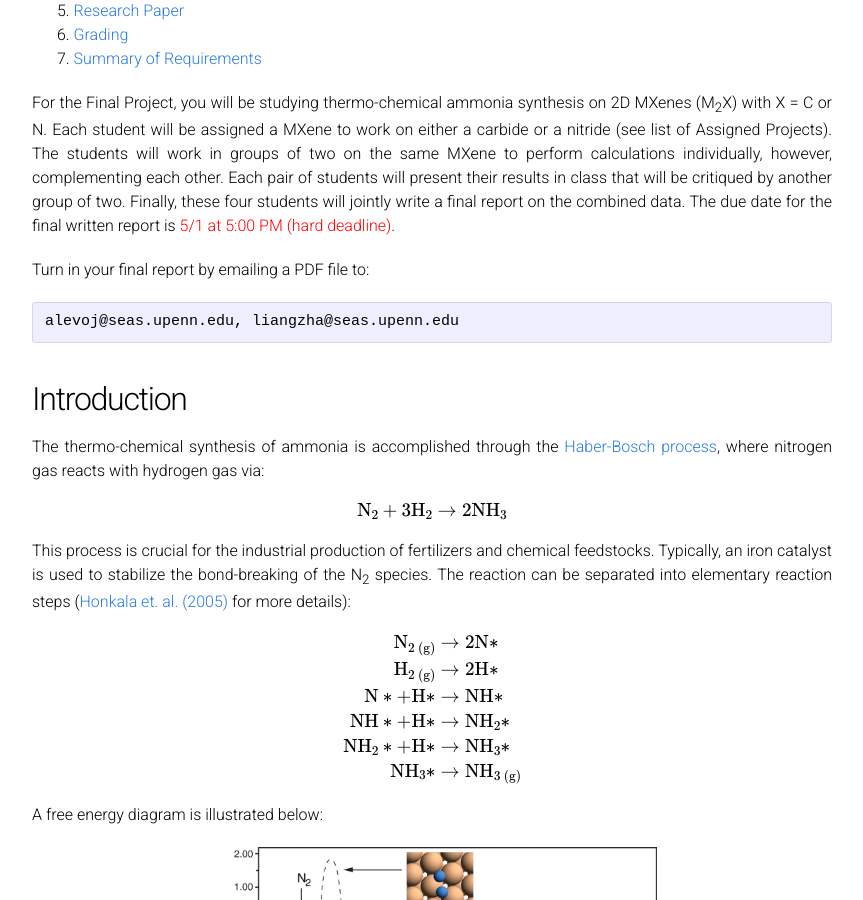
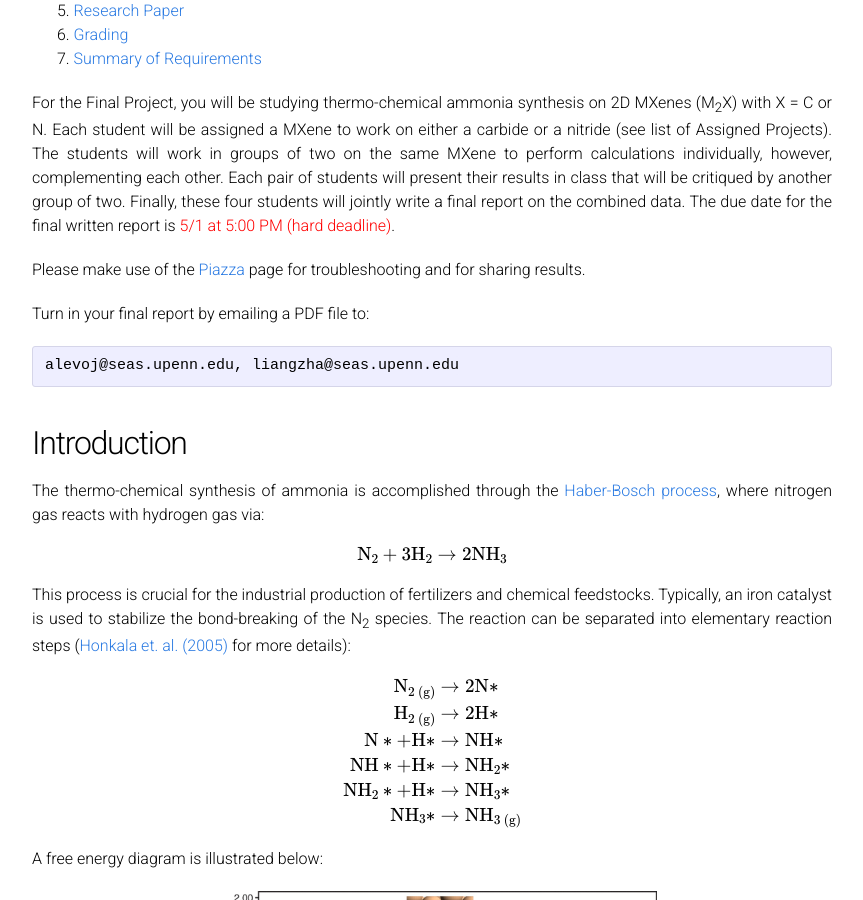
Before and after one commit to vojale/CBE544-2018.github.io, a Jekyll site: the page built from ProjectDescription.md, in a window 1280 px wide and 900 px high, scrolled down 316 px. Shown: the whole window, without its empty margins (208-1071 px from the left). Built offline with Jekyll 4.4.1, drawn with Linux system fonts in a browser that asks for light colours; formulas are drawn with MathJax 3; our own code applies the rules of GitHub Pages for plain Markdown files.

Commit message:
Update ProjectDescription.md

```diff
--- a/ProjectDescription.md
+++ b/ProjectDescription.md
@@ -15,6 +15,8 @@ permalink: /Project/
 
 
 For the Final Project, you will be studying thermo-chemical ammonia synthesis on 2D MXenes (M<sub>2</sub>X) with X = C or N. Each student will be assigned a MXene to work on either a carbide or a nitride (see list of Assigned Projects). The students will work in groups of two on the same MXene to perform calculations individually, however, complementing each other. Each pair of students will present their results in class that will be critiqued by another group of two. Finally, these four students will jointly write a final report on the combined data. The due date for the final written report is <font color="red">5/1 at 5:00 PM (hard deadline)</font>.
+
+Please make use of the [Piazza](https://piazza.com/) page for troubleshooting and for sharing results.
 
 Turn in your final report by emailing a PDF file to:
 
```
